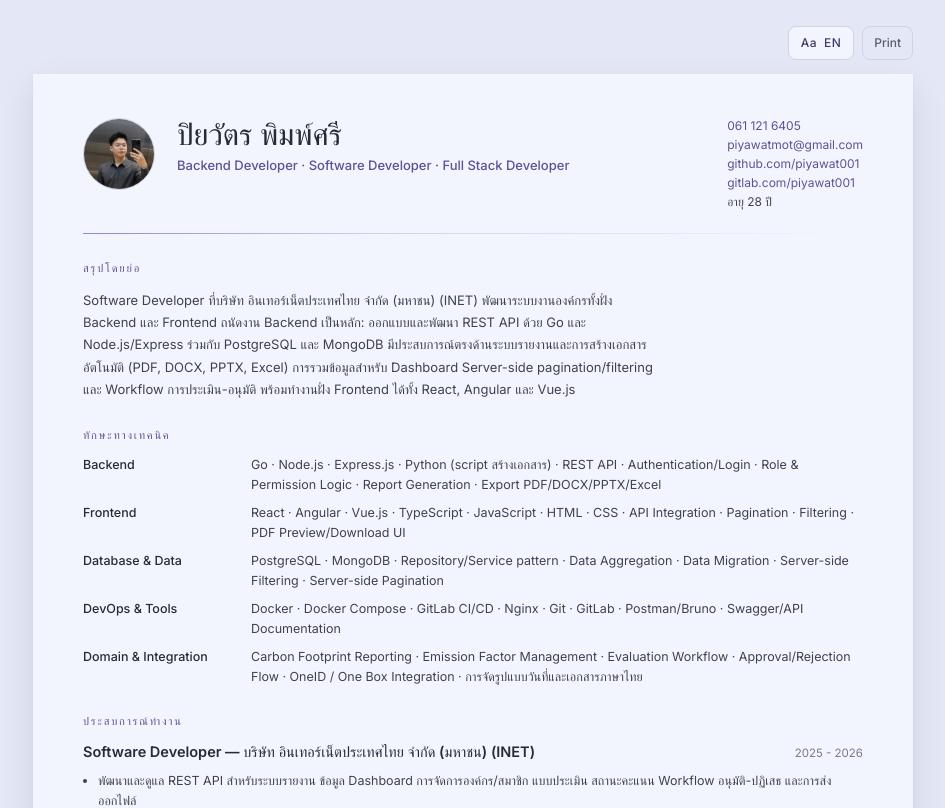
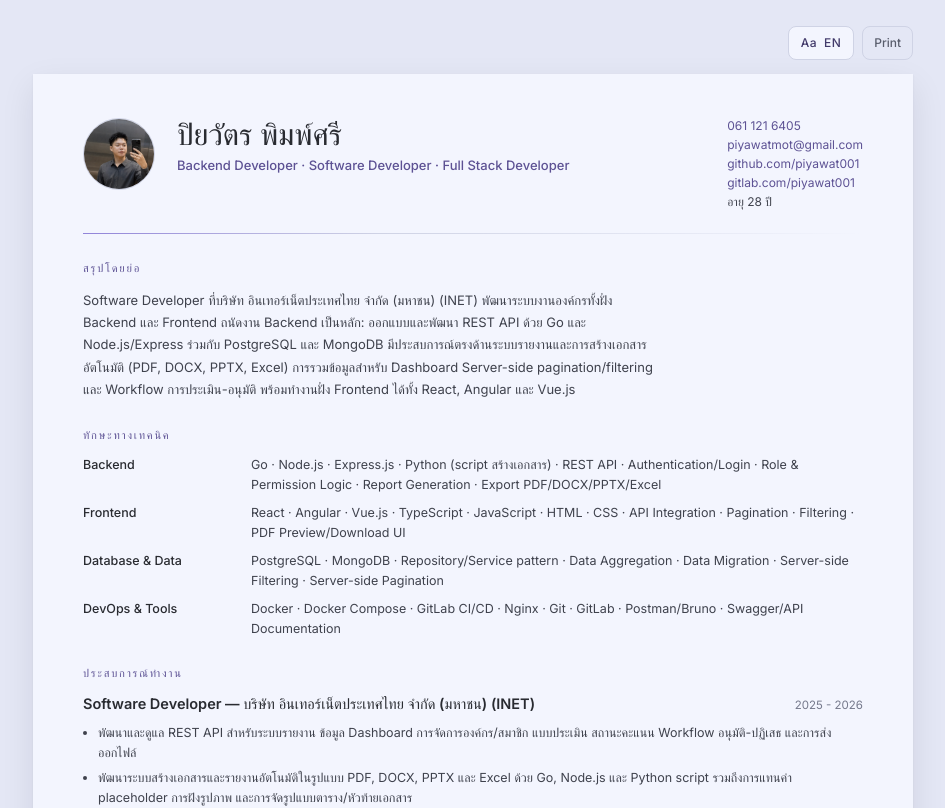
Before and after one commit to piyawat001/resume, a Vue app: page / in a window 1280 px wide. Shown: the top 808 px of the page, without its empty margins (167-1112 px from the left). Built offline with nearby package versions, Linux system fonts and the light colour scheme; a web font is replaced by a local one.

Commit message:
Remove domain integration skill group

```diff
--- a/src/content/resume.ts
+++ b/src/content/resume.ts
@@ -120,10 +120,6 @@ export const resume: Record<Lang, Resume> = {
         label: 'DevOps & Tools',
         items: ['Docker', 'Docker Compose', 'GitLab CI/CD', 'Nginx', 'Git', 'GitLab', 'Postman/Bruno', 'Swagger/API Documentation'],
       },
-      {
-        label: 'Domain & Integration',
-        items: ['Carbon Footprint Reporting', 'Emission Factor Management', 'Evaluation Workflow', 'Approval/Rejection Flow', 'OneID / One Box Integration', 'การจัดรูปแบบวันที่และเอกสารภาษาไทย'],
-      },
     ],
     experience: [
       {
@@ -241,10 +237,6 @@ export const resume: Record<Lang, Resume> = {
         label: 'DevOps & Tools',
         items: ['Docker', 'Docker Compose', 'GitLab CI/CD', 'Nginx', 'Git', 'GitLab', 'Postman/Bruno', 'Swagger/API Documentation'],
       },
-      {
-        label: 'Domain & Integration',
-        items: ['Carbon Footprint Reporting', 'Emission Factor Management', 'Evaluation Workflow', 'Approval/Rejection Flow', 'OneID / One Box Integration', 'Thai Date & Document Formatting'],
-      },
     ],
     experience: [
       {
```
